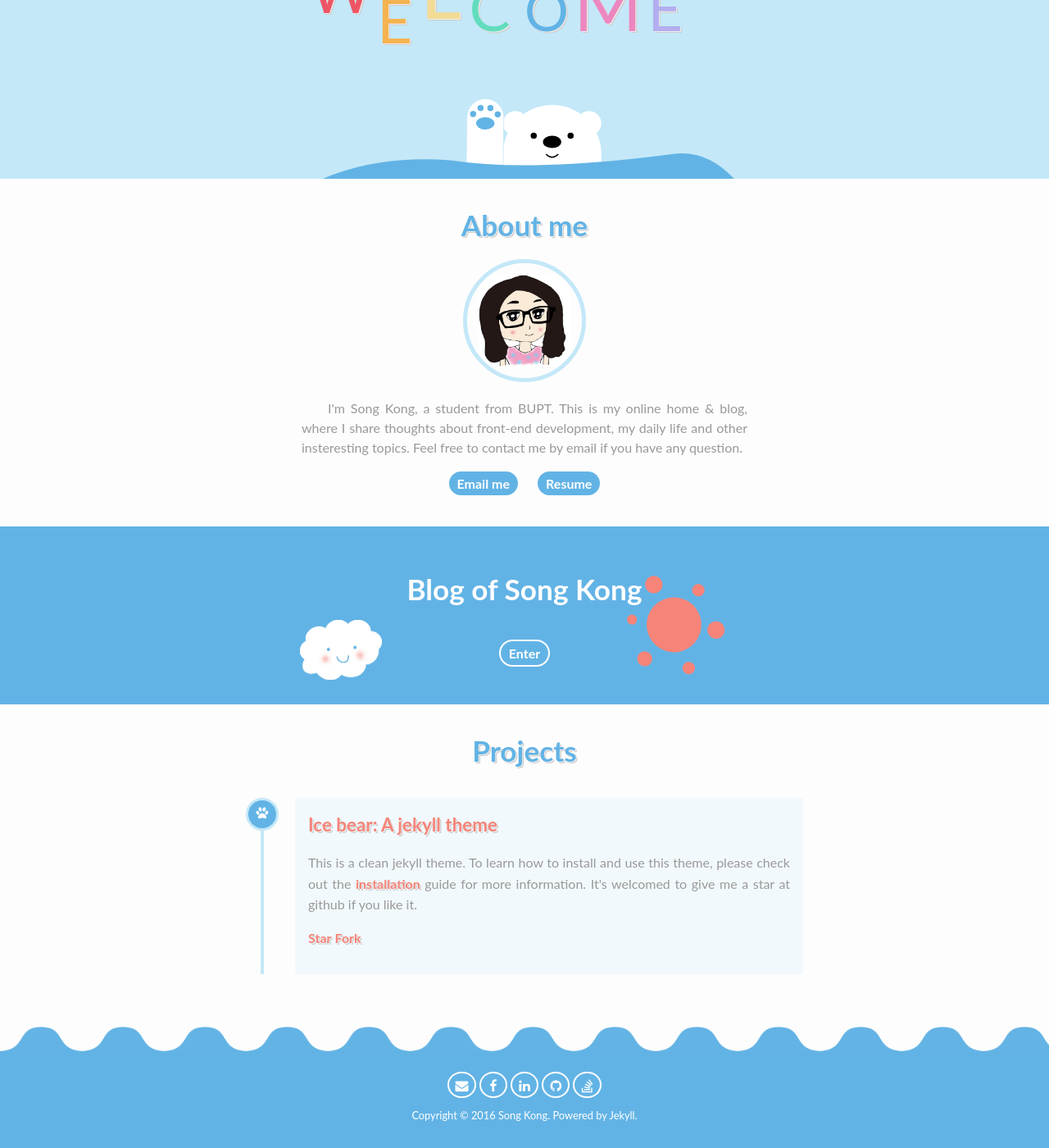
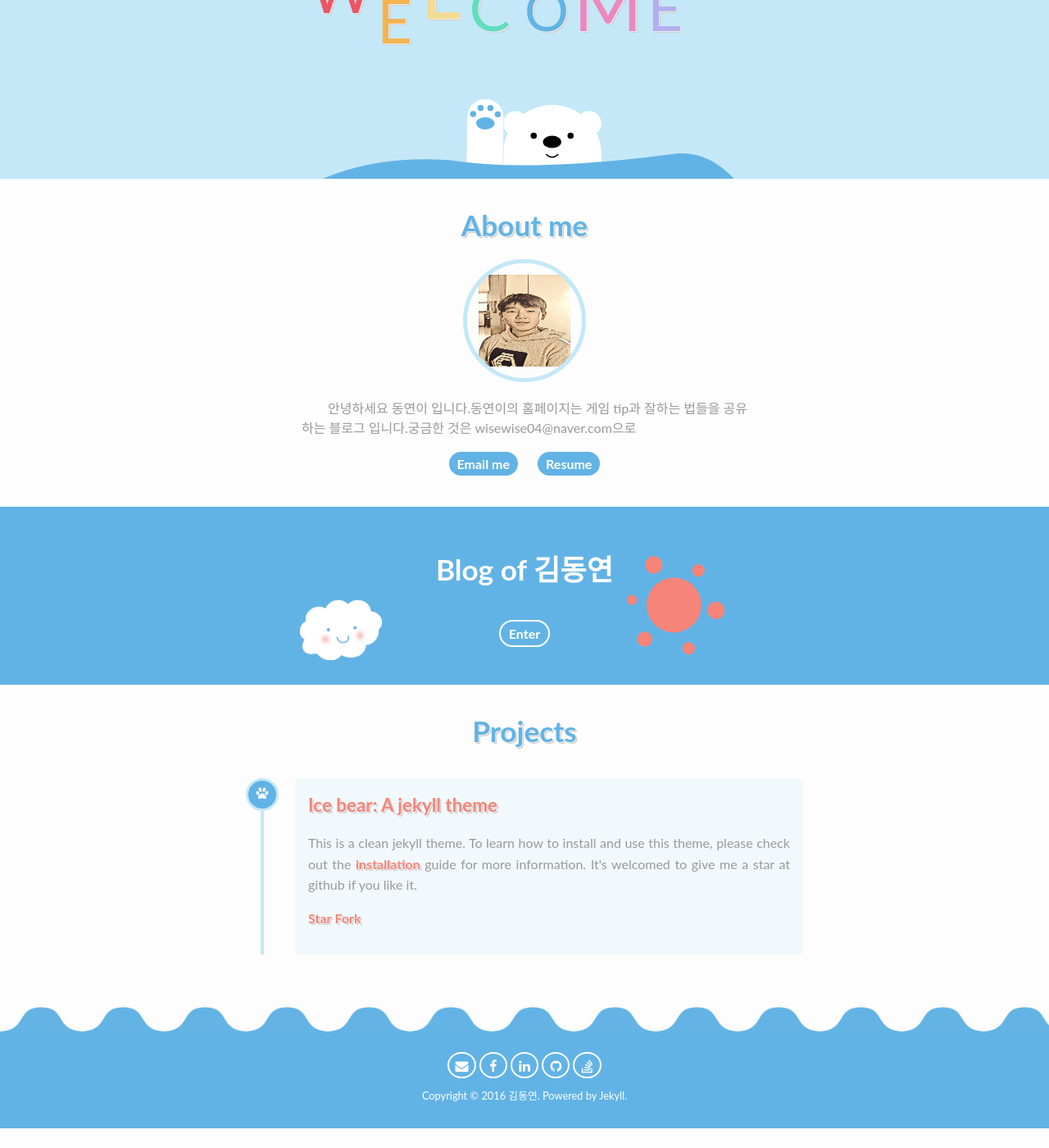
Before and after one commit to wisewise04/wisewise04.github.io, a Jekyll site: the page built from index.html, in a window 1280 px wide and 1400 px high, scrolled down 168 px. Shown: the whole window at 82% size. Built offline with Jekyll 4.4.1, drawn with Linux system fonts in a browser that asks for light colours; comment, search, counter and statistics services are not loaded; after the commit the page ends 1544 px from its top, so only the background shows below that.

```diff
--- a/_config.yml
+++ b/_config.yml
@@ -1,5 +1,5 @@
 #Site
-title: 水榭清松-Song Kong
+title: 동연이의 블로그
 description: This is Song' home.
 logo: favicon.png
 url: wisewise04.github.io
@@ -32,11 +32,11 @@ baidu_analytics: 5b31ffbbdc6cff18727f3adf75a03777    #from //hm.baidu.com/hm.js?
 # Author information:
 author:
   resume: /resume
-  name: Song Kong     #the name of Blog section
-  about_me: I'm Song Kong, a student from BUPT. This is my online home & blog, where I share thoughts about front-end development, my daily life and other insteresting topics. Feel free to contact me by email if you have any question.
+  name: 김동연     #the name of Blog section
+  about_me: 안녕하세요 동연이 입니다.동연이의 홈페이지는 게임 tip과 잘하는 법들을 공유하는 블로그 입니다.궁금한 것은 wisewise04@naver.com으로
 
 # Social Links
-email:               hi@kongsong.me
+email:               wisewise04@naver.com
 #google.plus:        username
 #twitter:            username
 facebook:            kongsong
```
Also changed, not shown: Gemfile (added, +16 -0 lines), _posts/2017-02-12-first.md (added, +19 -0 lines), assets/images/cartoon-avatar.jpg, 2 other files.
